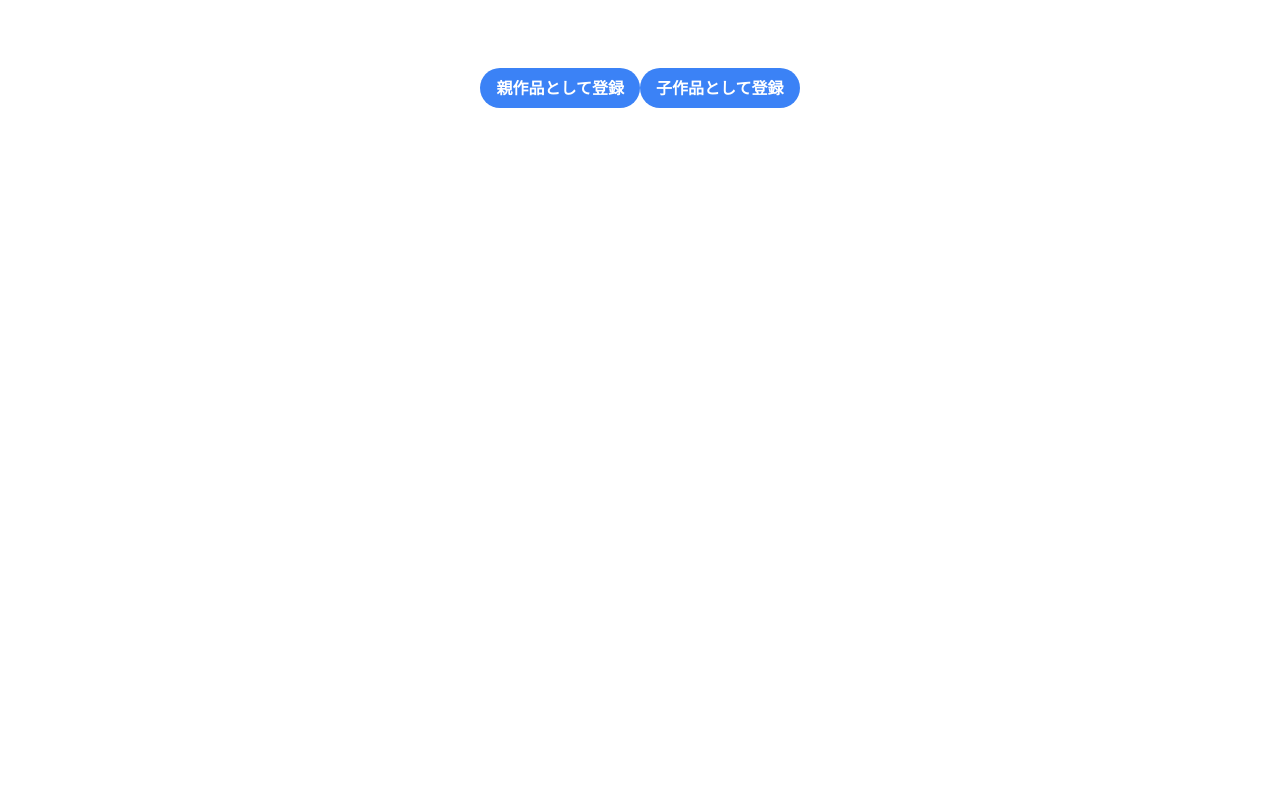
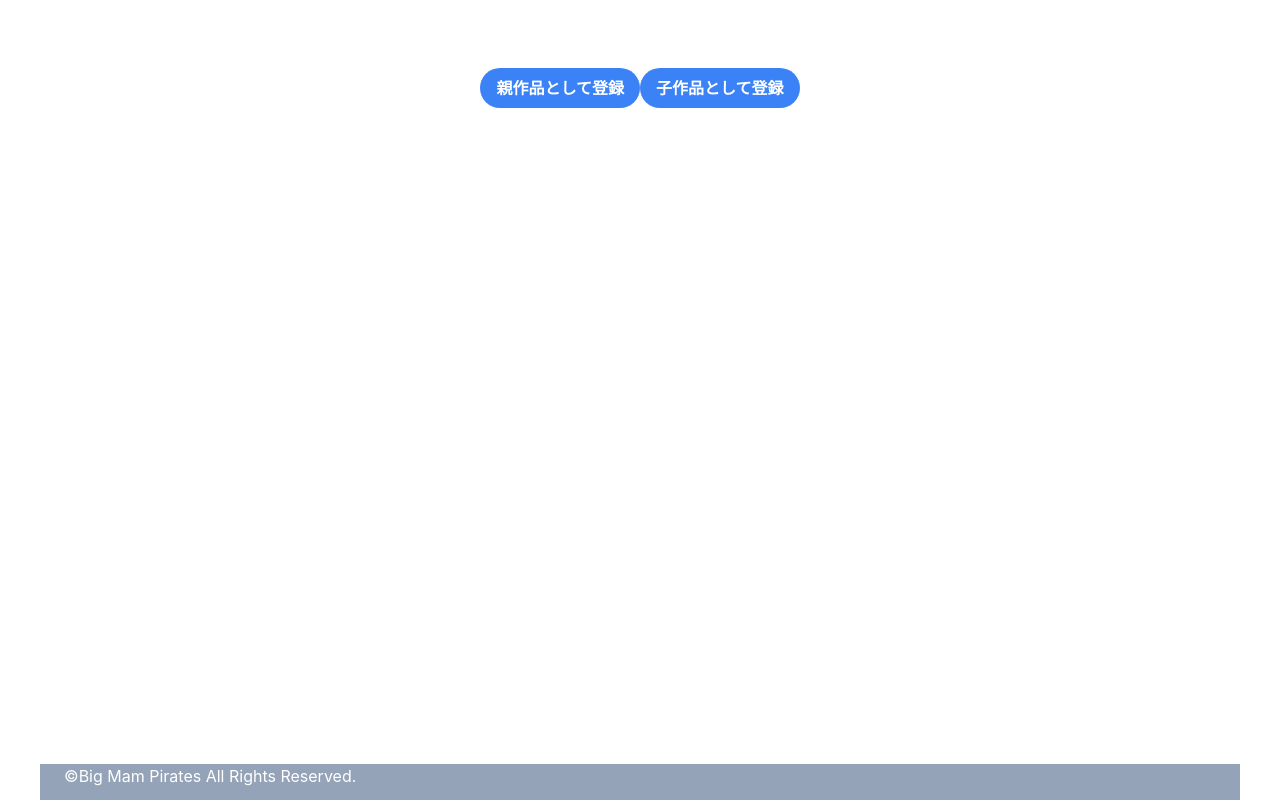
Before and after one commit to NiziChain/frontend, a Next.js app: page /createId in a window 1280 px wide. Shown: the part 180-980 px from the top of the page. Before the commit the page ends 800 px from the top, so only its background shows below. Built offline with nearby package versions, Linux system fonts and the light colour scheme.

Commit message:
fix: footer位置の調整

```diff
--- a/src/pages/createId.tsx
+++ b/src/pages/createId.tsx
@@ -12,8 +12,9 @@ const CreateIdPage: NextPage = () => {
   return (
     <div>
       <Header />
+      <div className='min-h-screen'>
           <h1 className='font-bold mt-20 text-center'>IDの発行</h1>
-      <div className=' flex justify-center mt-20 text-center align-middle min-height'>
+          <div className=' flex justify-center mt-20 text-center align-middle'>
             <button
               onClick={()=>handleClick("親")}
               className='bg-blue-500 hover:bg-blue-700 text-white font-bold py-2 px-4 rounded-full'
@@ -27,7 +28,8 @@ const CreateIdPage: NextPage = () => {
               子作品として登録
             </button>
           </div>
-      {/* Footerまだです */}
+        </div>
+      <Footer />
     </div>
   )
 }
```
Lines whose indentation alone changed are shown as unchanged.
